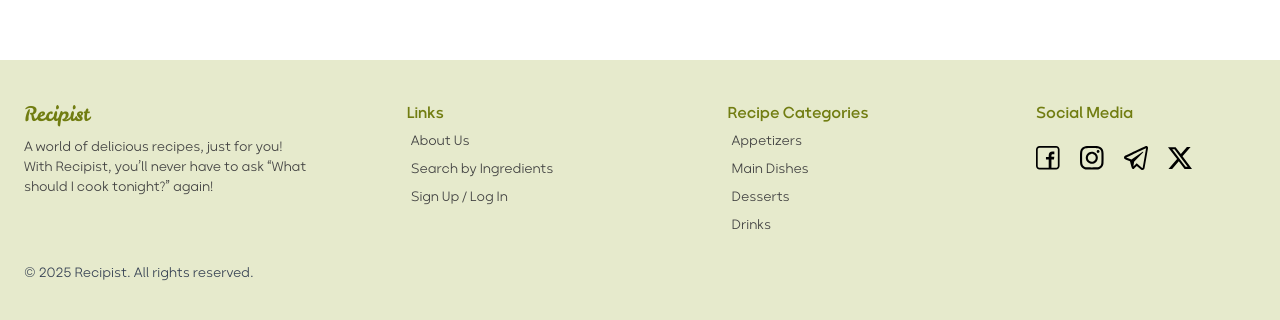
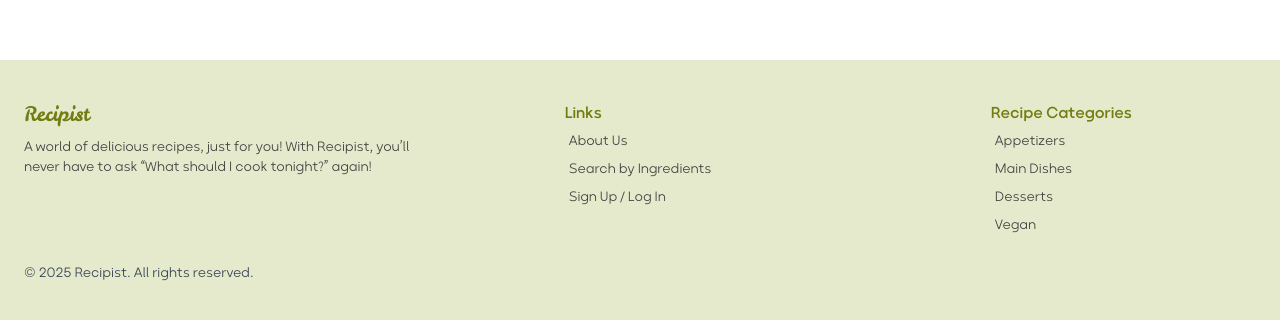
Before and after one commit to sabaMK47/Recipist_frontend, a Vue app: page /search in a window 1280 px wide. Shown: the part 800-1120 px from the top of the page. Built offline with nearby package versions, Linux system fonts and the light colour scheme; what @oku-ui/motion would draw is missing.

Commit message:
footer links

```diff
--- a/src/components/Footer.vue
+++ b/src/components/Footer.vue
@@ -1,6 +1,6 @@
 <template>
     <footer class="bg-light dark:bg-darkgreen text-neutral-700 dark:text-neutral-300 px-6 py-10 w-screen">
-        <div class="mx-auto grid gap-8 grid-cols-1 sm:grid-cols-2 md:grid-cols-4 justify-items-center">
+        <div class="mx-auto grid gap-8 grid-cols-1 sm:grid-cols-2 md:grid-cols-3 justify-items-center">
             <!-- Brand / About -->
             <div>
                 <h2 class="text-xl logo-font text-main">Recipist</h2>
@@ -14,8 +14,8 @@
                 <h3 class="font-semibold mb-2 text-font-medium text-main">Links</h3>
                 <ul class="space-y-1 text-sm text-font-light">
                     <li class="menu-li"><a href="/about">About Us</a></li>
-                    <li class="menu-li"><a href="/contact">Search by Ingredients</a></li>
-                    <li class="menu-li"><a href="/signup">Sign Up / Log In</a></li>
+                    <li class="menu-li"><a href="/">Search by Ingredients</a></li>
+                    <li class="menu-li"><a href="/auth">Sign Up / Log In</a></li>
                 </ul>
             </div>
 
@@ -23,26 +23,11 @@
             <div>
                 <h3 class="font-semibold mb-2 text-font-medium text-main">Recipe Categories</h3>
                 <ul class="space-y-1 text-sm text-font-light">
-                    <li class="menu-li"><a href="#">Appetizers</a></li>
-                    <li class="menu-li"><a href="#">Main Dishes</a></li>
-                    <li class="menu-li"><a href="#">Desserts</a></li>
-                    <li class="menu-li"><a href="#">Drinks</a></li>
+                    <li class="menu-li" @click="goToLink('appetizers')">Appetizers</li>
+                    <li class="menu-li" @click="goToLink('main-dish')">Main Dishes</li>
+                    <li class="menu-li" @click="goToLink('desserts')">Desserts</li>
+                    <li class="menu-li" @click="goToLink('vegan')">Vegan</li>
                 </ul>
-            </div>
-
-            <!-- Social / Install -->
-            <div>
-                <h3 class="font-semibold mb-2 text-font-medium text-main">Social Media</h3>
-                <div class="flex space-x-4 rtl:space-x-reverse gap-5 pt-5">
-                    <a href="#" class="text-blue-600 hover:text-blue-800">
-                        <img src="../assets/icons/facebook.svg" alt="facebook" class="w-6 h-6"> </a>
-                    <a href="#" class="text-blue-600 hover:text-blue-800">
-                        <img src="../assets/icons/instagram.svg" alt="instagram" class="w-6 h-6"> </a>
-                    <a href="#" class="text-blue-600 hover:text-blue-800">
-                        <img src="../assets/icons/telegram.svg" alt="telegram" class="w-6 h-6"> </a>
-                    <a href="#" class="text-blue-600 hover:text-blue-800">
-                        <img src="../assets/icons/twitter.svg" alt="twitter" class="w-6 h-6"> </a>
-                </div>
             </div>
         </div>
 
@@ -52,3 +37,13 @@
         </div>
     </footer>
 </template>
+<script setup>
+import { useRouter } from 'vue-router';
+
+const router = useRouter();
+
+const goToLink = (tag) =>{
+    router.push({ path: '/recipes', query: { tags: tag } })
+     window.scrollTo({ top: 0, behavior: 'smooth' });
+}
+</script>
```
